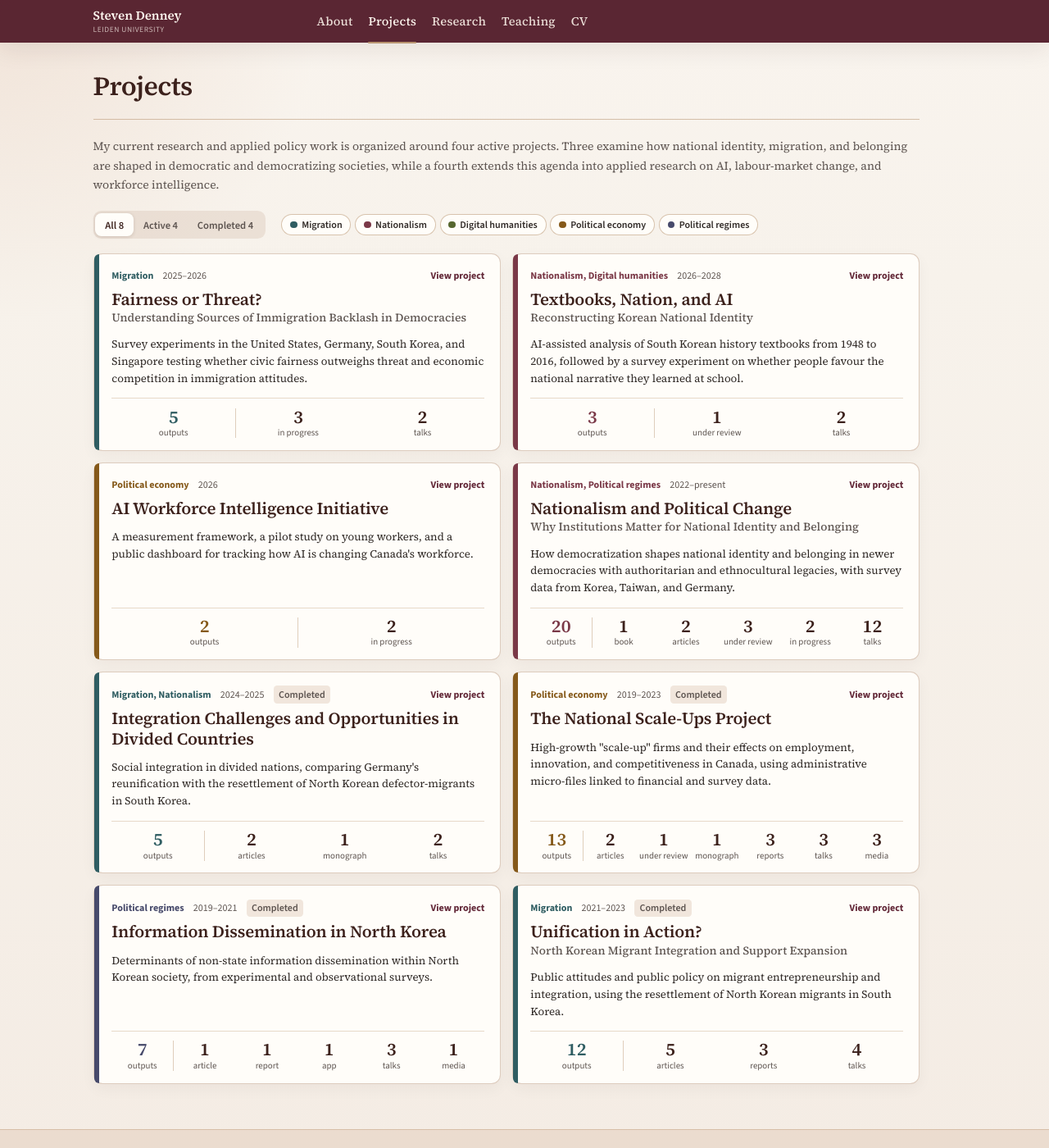
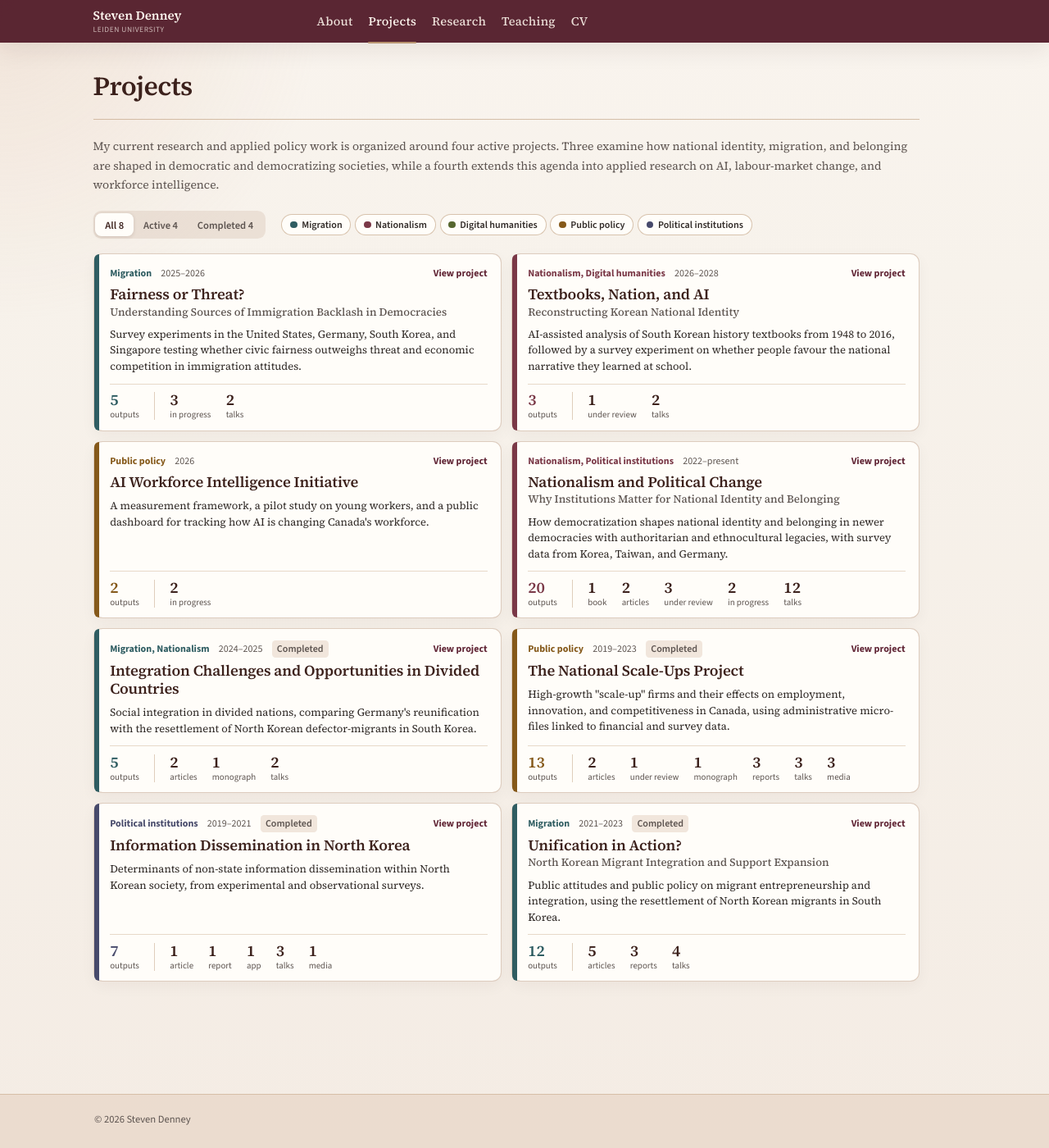
Before and after one commit to scdenney/scdenney.github.io, a Jekyll site: the page built from projects.md, in a window 1280 px wide and 1400 px high. Shown: the whole window at 82% size. Built offline with Jekyll 4.4.1, drawn with Linux system fonts in a browser that asks for light colours.

Commit message:
Refine project tiles and Teaching links
Project topics now follow the categories on the About page: political
institutions, public policy, and digital humanities replace political
regimes and political economy. Output counts are left-aligned with
even gaps instead of centred in stretched columns, and the tiles are
slightly smaller.

On Teaching, International Relations links only to the syllabus, since
the course-content site is offline. The supervision links now say
where they go and show the email address for PhD enquiries. AI for
Research links only to its website, and Open Science Skills gets its
own row.

```diff
--- a/_includes/head.html
+++ b/_includes/head.html
@@ -8,6 +8,6 @@
 <link rel="preconnect" href="https://fonts.gstatic.com" crossorigin>
 <link href="https://fonts.googleapis.com/css2?family=Source+Sans+3:wght@400;500;600;700&family=Source+Serif+4:opsz,wght@8..60,400;8..60,500;8..60,600;8..60,700&display=swap" rel="stylesheet">
 
-<link rel="stylesheet" href="{{ '/assets/css/style.css?v=20260923' | relative_url }}">
+<link rel="stylesheet" href="{{ '/assets/css/style.css?v=20260924' | relative_url }}">
 
 <link rel="icon" type="image/svg+xml" href="{{ '/assets/images/favicon.svg' | relative_url }}">
--- a/assets/css/style.css
+++ b/assets/css/style.css
@@ -577,13 +577,13 @@ hr {
   --topic-color: #7a3847;
 }
 
-.project-tile[data-topics^="regimes"],
-.project-filters [data-topic="regimes"] {
+.project-tile[data-topics^="institutions"],
+.project-filters [data-topic="institutions"] {
   --topic-color: #474a6b;
 }
 
-.project-tile[data-topics^="economy"],
-.project-filters [data-topic="economy"] {
+.project-tile[data-topics^="policy"],
+.project-filters [data-topic="policy"] {
   --topic-color: #85591a;
 }
 
@@ -668,7 +668,7 @@ hr {
 .project-grid {
   display: grid;
   grid-template-columns: repeat(2, minmax(0, 1fr));
-  gap: 1rem;
+  gap: 0.85rem;
 }
 
 .project-grid__empty {
@@ -685,7 +685,7 @@ hr {
   position: relative;
   display: flex;
   flex-direction: column;
-  padding: 1.15rem 1.3rem 1.05rem 1.55rem;
+  padding: 0.95rem 1.15rem 0.9rem 1.4rem;
   border: 1px solid rgba(216, 195, 180, 0.85);
   border-radius: 0.8rem;
   background: var(--color-surface-strong);
@@ -747,8 +747,8 @@ hr {
 }
 
 .project-tile__title {
-  margin: 0.45rem 0 0.1rem;
-  font-size: 1.45rem;
+  margin: 0.35rem 0 0.05rem;
+  font-size: 1.3rem;
   line-height: 1.2;
   letter-spacing: -0.01em;
 }
@@ -757,7 +757,7 @@ hr {
   display: block;
   margin-top: 0.1rem;
   color: var(--color-text-soft);
-  font-size: 1rem;
+  font-size: 0.95rem;
   font-weight: 500;
   line-height: 1.35;
   letter-spacing: 0;
@@ -793,42 +793,42 @@ hr {
 
 .project-tile__summary {
   flex: 1;
-  margin: 0.75rem 0 1rem;
-  font-size: 0.95rem;
-  line-height: 1.55;
-}
-
-/* Output counts: the total, then every output type in equal columns. */
+  margin: 0.55rem 0 0.8rem;
+  font-size: 0.93rem;
+  line-height: 1.5;
+}
+
+/* Output counts: the total, then every output type, left-aligned with even gaps. */
 .project-ledger {
-  display: grid;
-  grid-template-columns: repeat(auto-fit, minmax(4.4rem, 1fr));
-  row-gap: 0.7rem;
-  padding-top: 0.8rem;
+  display: flex;
+  flex-wrap: wrap;
+  align-items: flex-start;
+  gap: 0.6rem 1.3rem;
+  padding-top: 0.7rem;
   border-top: 1px solid rgba(185, 148, 112, 0.35);
   font-family: var(--font-sans);
-  text-align: center;
 }
 
 .project-ledger__item {
   display: flex;
   flex-direction: column;
-  align-items: center;
-  padding: 0 0.1rem;
+  align-items: flex-start;
   color: var(--color-text-soft);
   font-size: 0.78rem;
   line-height: 1.2;
 }
 
 .project-ledger__item strong {
-  margin-bottom: 0.15rem;
+  margin-bottom: 0.12rem;
   color: var(--color-heading);
   font-family: var(--font-serif);
-  font-size: 1.55rem;
+  font-size: 1.35rem;
   font-weight: 600;
   line-height: 1;
 }
 
 .project-ledger__total {
+  padding-right: 1.3rem;
   border-right: 1px solid rgba(185, 148, 112, 0.45);
 }
 
@@ -1038,6 +1038,61 @@ body.project-drawer-open {
   justify-content: flex-end;
   gap: 0.45rem;
   max-width: 19rem;
+}
+
+.supervision-actions {
+  display: grid;
+  gap: 0.5rem;
+  width: 19rem;
+}
+
+.supervision-action {
+  display: block;
+  padding: 0.6rem 0.9rem;
+  border: 1px solid rgba(122, 56, 71, 0.3);
+  border-radius: 0.65rem;
+  background: var(--color-surface-strong);
+  color: var(--color-accent-strong);
+  font-family: var(--font-sans);
+  line-height: 1.3;
+  text-decoration: none;
+}
+
+.supervision-action strong {
+  display: block;
+  font-size: 0.92rem;
+}
+
+.supervision-action span {
+  display: block;
+  margin-top: 0.1rem;
+  color: var(--color-text-soft);
+  font-size: 0.82rem;
+}
+
+.supervision-action:hover,
+.supervision-action:focus-visible {
+  border-color: var(--color-accent-strong);
+  background: rgba(234, 213, 207, 0.45);
+  color: var(--color-accent-strong);
+}
+
+.supervision-action--primary,
+.supervision-action--primary:hover,
+.supervision-action--primary:focus-visible {
+  border-color: var(--color-accent-strong);
+  background: var(--color-accent-strong);
+  color: #fff;
+}
+
+.supervision-action--primary span {
+  color: rgba(255, 248, 240, 0.82);
+}
+
+.supervision-action--primary:hover,
+.supervision-action--primary:focus-visible {
+  border-color: var(--color-heading);
+  background: var(--color-heading);
 }
 
 /* Mid-sized buttons for the main link on Teaching and in project details. */
@@ -1681,6 +1736,10 @@ details ul li {
     max-width: none;
   }
 
+  .supervision-actions {
+    width: 100%;
+  }
+
   .home-layout {
     grid-template-columns: 1fr;
   }
--- a/projects.md
+++ b/projects.md
@@ -78,9 +78,9 @@ permalink: /projects/
 </div>
 </article>
 
-<article class="project-tile" id="ai-workforce" data-status="active" data-topics="economy">
+<article class="project-tile" id="ai-workforce" data-status="active" data-topics="policy">
 <div class="project-tile__top">
-<span class="project-tile__topics"><span data-topic="economy">Political economy</span></span>
+<span class="project-tile__topics"><span data-topic="policy">Public policy</span></span>
 <span class="project-tile__years">2026</span>
 </div>
 <h2 class="project-tile__title">AI Workforce Intelligence Initiative</h2>
@@ -104,9 +104,9 @@ permalink: /projects/
 </div>
 </article>
 
-<article class="project-tile" id="nationalism-political-change" data-status="active" data-topics="nationalism regimes">
+<article class="project-tile" id="nationalism-political-change" data-status="active" data-topics="nationalism institutions">
 <div class="project-tile__top">
-<span class="project-tile__topics"><span data-topic="nationalism">Nationalism</span>, <span data-topic="regimes">Political regimes</span></span>
+<span class="project-tile__topics"><span data-topic="nationalism">Nationalism</span>, <span data-topic="institutions">Political institutions</span></span>
 <span class="project-tile__years">2022–present</span>
 </div>
 <h2 class="project-tile__title">Nationalism and Political Change<span class="sr-only">:</span> <span class="project-tile__subtitle">Why Institutions Matter for National Identity and Belonging</span></h2>
@@ -207,9 +207,9 @@ permalink: /projects/
 </div>
 </article>
 
-<article class="project-tile" id="scale-ups" data-status="completed" data-topics="economy">
+<article class="project-tile" id="scale-ups" data-status="completed" data-topics="policy">
 <div class="project-tile__top">
-<span class="project-tile__topics"><span data-topic="economy">Political economy</span></span>
+<span class="project-tile__topics"><span data-topic="policy">Public policy</span></span>
 <span class="project-tile__years">2019–2023</span>
 <span class="project-tile__status">Completed</span>
 </div>
@@ -269,9 +269,9 @@ permalink: /projects/
 </div>
 </article>
 
-<article class="project-tile" id="information-dissemination" data-status="completed" data-topics="regimes">
+<article class="project-tile" id="information-dissemination" data-status="completed" data-topics="institutions">
 <div class="project-tile__top">
-<span class="project-tile__topics"><span data-topic="regimes">Political regimes</span></span>
+<span class="project-tile__topics"><span data-topic="institutions">Political institutions</span></span>
 <span class="project-tile__years">2019–2021</span>
 <span class="project-tile__status">Completed</span>
 </div>
```
Also changed, not shown: teaching.md (+16 -9 lines).
